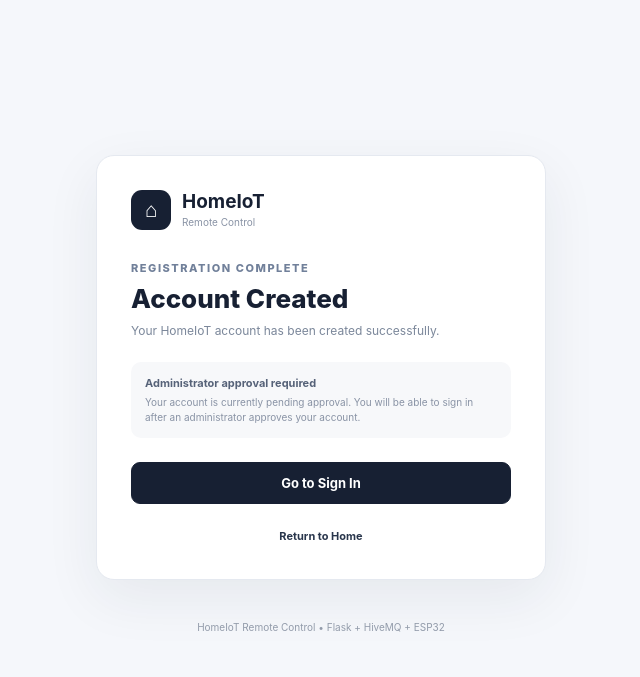
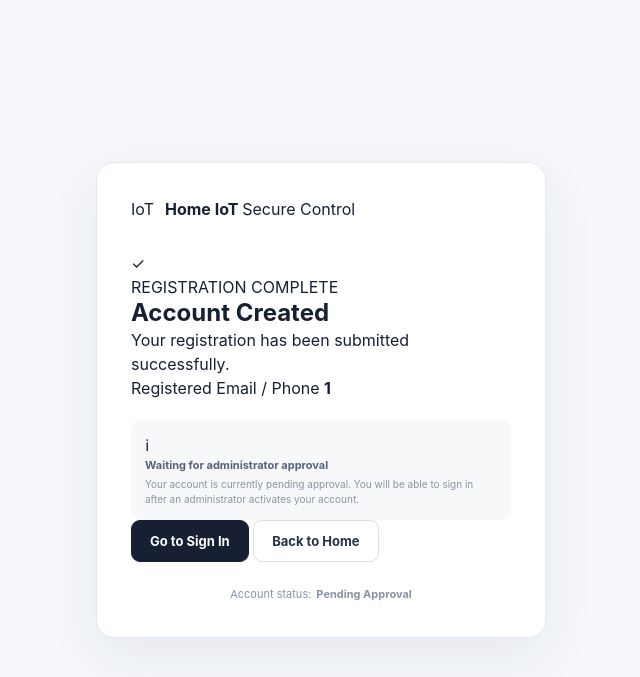
Before and after one commit to JAGADEESH-IAS/home-iot-remote-secure, a Flask app: template templates/signup_success.html in a window 1280 px wide. Shown: the top 677 px of the page, without its empty margins (319-959 px from the left). Run offline with Flask 3, Linux system fonts and the light colour scheme; the template is opened without the code that fills it: most values are stand-ins (such as "Sample title", 1, 10 or a date in 2020); parts of the project's set-up code (start-up, migrations or seed data) failed here and were passed over.

Commit message:
Update signup_success.html

```diff
--- a/templates/signup_success.html
+++ b/templates/signup_success.html
@@ -1,19 +1,18 @@
-<!doctype html>
+<!DOCTYPE html>
 <html lang="en">
-
 <head>
-    <meta charset="utf-8">
+    <meta charset="UTF-8">
 
     <meta
         name="viewport"
-        content="width=device-width, initial-scale=1"
+        content="width=device-width, initial-scale=1.0"
     >
 
-    <title>Registration Submitted | HomeIoT</title>
+    <title>Registration Submitted | Home IoT Secure</title>
 
     <link
         rel="stylesheet"
-        href="{{ url_for('static', filename='style.css') }}?v=35"
+        href="{{ url_for('static', filename='style.css') }}"
     >
 </head>
 
@@ -21,22 +20,101 @@
 
     <main class="auth-container">
 
-        <section class="auth-card">
+        <section class="auth-card success-card">
+
+            <!-- =================================================
+                 BRAND
+                 ================================================= -->
 
             <div class="auth-brand">
 
-                <div class="brand-icon">
-                    ⌂
+                <div class="brand-mark">
+                    IoT
                 </div>
 
                 <div>
 
-                    <h1>
-                        HomeIoT
-                    </h1>
+                    <strong>
+                        Home IoT
+                    </strong>
+
+                    <span>
+                        Secure Control
+                    </span>
+
+                </div>
+
+            </div>
+
+
+            <!-- =================================================
+                 SUCCESS ICON
+                 ================================================= -->
+
+            <div class="success-icon">
+                ✓
+            </div>
+
+
+            <!-- =================================================
+                 SUCCESS HEADER
+                 ================================================= -->
+
+            <div class="auth-header">
+
+                <span class="page-eyebrow">
+                    REGISTRATION COMPLETE
+                </span>
+
+                <h1>
+                    Account Created
+                </h1>
+
+                <p>
+                    Your registration has been submitted
+                    successfully.
+                </p>
+
+            </div>
+
+
+            <!-- =================================================
+                 ACCOUNT INFORMATION
+                 ================================================= -->
+
+            <div class="success-account-info">
+
+                <span>
+                    Registered Email / Phone
+                </span>
+
+                <strong>
+                    {{ login_id }}
+                </strong>
+
+            </div>
+
+
+            <!-- =================================================
+                 APPROVAL NOTICE
+                 ================================================= -->
+
+            <div class="auth-notice">
+
+                <div class="auth-notice-icon">
+                    ℹ
+                </div>
+
+                <div>
+
+                    <strong>
+                        Waiting for administrator approval
+                    </strong>
 
                     <p>
-                        Remote Control
+                        Your account is currently pending approval.
+                        You will be able to sign in after an
+                        administrator activates your account.
                     </p>
 
                 </div>
@@ -44,72 +122,47 @@
             </div>
 
 
-            <div class="auth-heading">
+            <!-- =================================================
+                 ACTIONS
+                 ================================================= -->
 
-                <p class="eyebrow">
-                    REGISTRATION COMPLETE
-                </p>
-
-                <h2>
-                    Account Created
-                </h2>
-
-                <p>
-                    Your HomeIoT account has been created
-                    successfully.
-                </p>
-
-            </div>
-
-
-            <div class="auth-notice">
-
-                <strong>
-                    Administrator approval required
-                </strong>
-
-                <p>
-                    Your account is currently pending approval.
-                    You will be able to sign in after an
-                    administrator approves your account.
-                </p>
-
-            </div>
-
-
-            <div
-                class="hero-actions"
-                style="margin-top: 24px;"
-            >
+            <div class="success-actions">
 
                 <a
                     href="{{ url_for('signin') }}"
                     class="primary-button"
-                    style="width: 100%;"
                 >
                     Go to Sign In
+                </a>
+
+                <a
+                    href="{{ url_for('home') }}"
+                    class="secondary-button"
+                >
+                    Back to Home
                 </a>
 
             </div>
 
 
+            <!-- =================================================
+                 FOOTER
+                 ================================================= -->
+
             <div class="auth-footer">
 
-                <a href="{{ url_for('home') }}">
-                    Return to Home
-                </a>
+                <span>
+                    Account status:
+                </span>
+
+                <strong>
+                    Pending Approval
+                </strong>
 
             </div>
 
         </section>
 
-
-        <footer class="auth-page-footer">
-
-            HomeIoT Remote Control • Flask + HiveMQ + ESP32
-
-        </footer>
-
     </main>
 
 </body>
```
